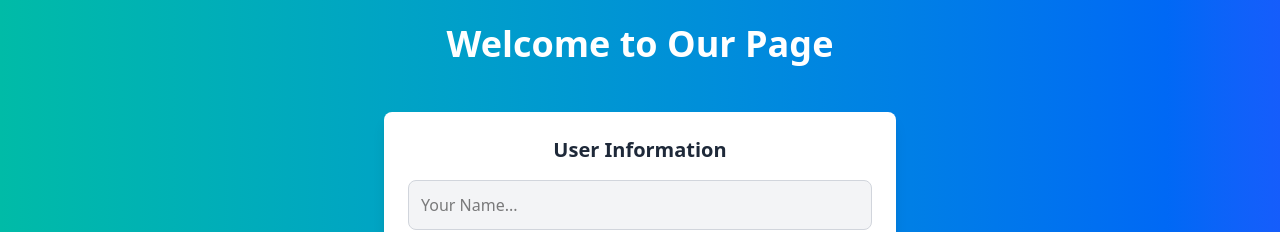
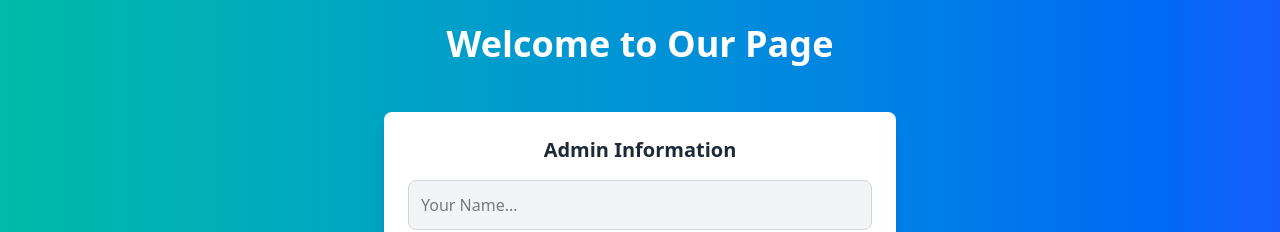
Before and after one commit to verma2510/backend-testing, a React (Vite) app in the folder frontend/: page / in a window 1280 px wide. Shown: the top 232 px of the page. Built offline with nearby package versions, Linux system fonts and the light colour scheme; no server answers.

Commit message:
updated content

```diff
--- a/frontend/src/pages/Home.jsx
+++ b/frontend/src/pages/Home.jsx
@@ -15,7 +15,7 @@ const Home = () => {
     fetch("http://localhost:8080/data")
       .then((res) => res.json())
       .then((data) => {
-        console.log(data);
+        // console.log(data);
         setInfo(data);
       })
       .catch((err) => console.log(err));
@@ -29,7 +29,7 @@ const Home = () => {
 
       <div className="bg-white shadow-lg rounded-lg p-6 max-w-lg w-full">
         <h2 className="text-xl font-semibold text-gray-800 mb-4 text-center">
-          User Information
+          Admin Information
         </h2>
         <div className="flex flex-col gap-4">
           <input
```
Also changed, not shown: 1 other file (tests, documents, lock files or other folders).
